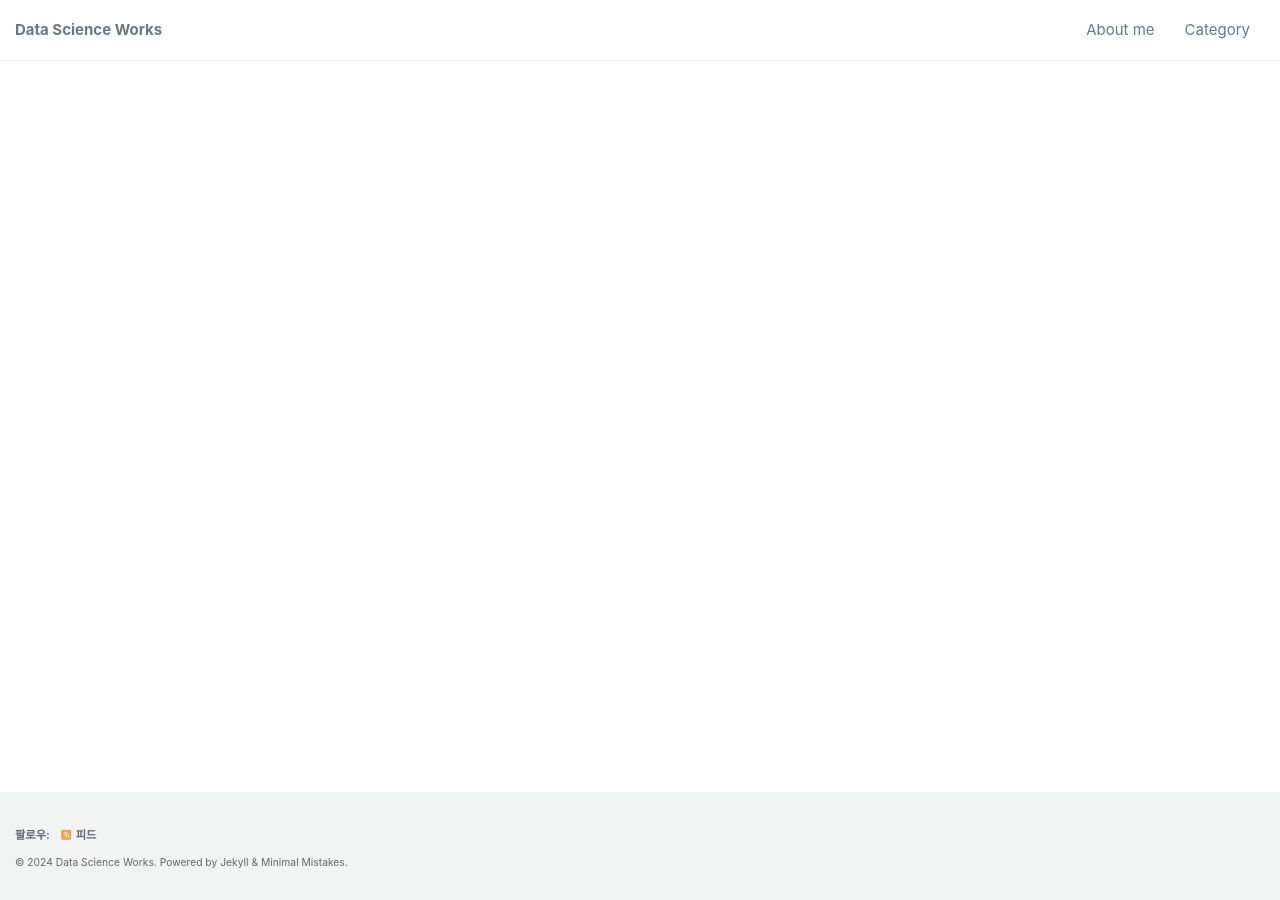
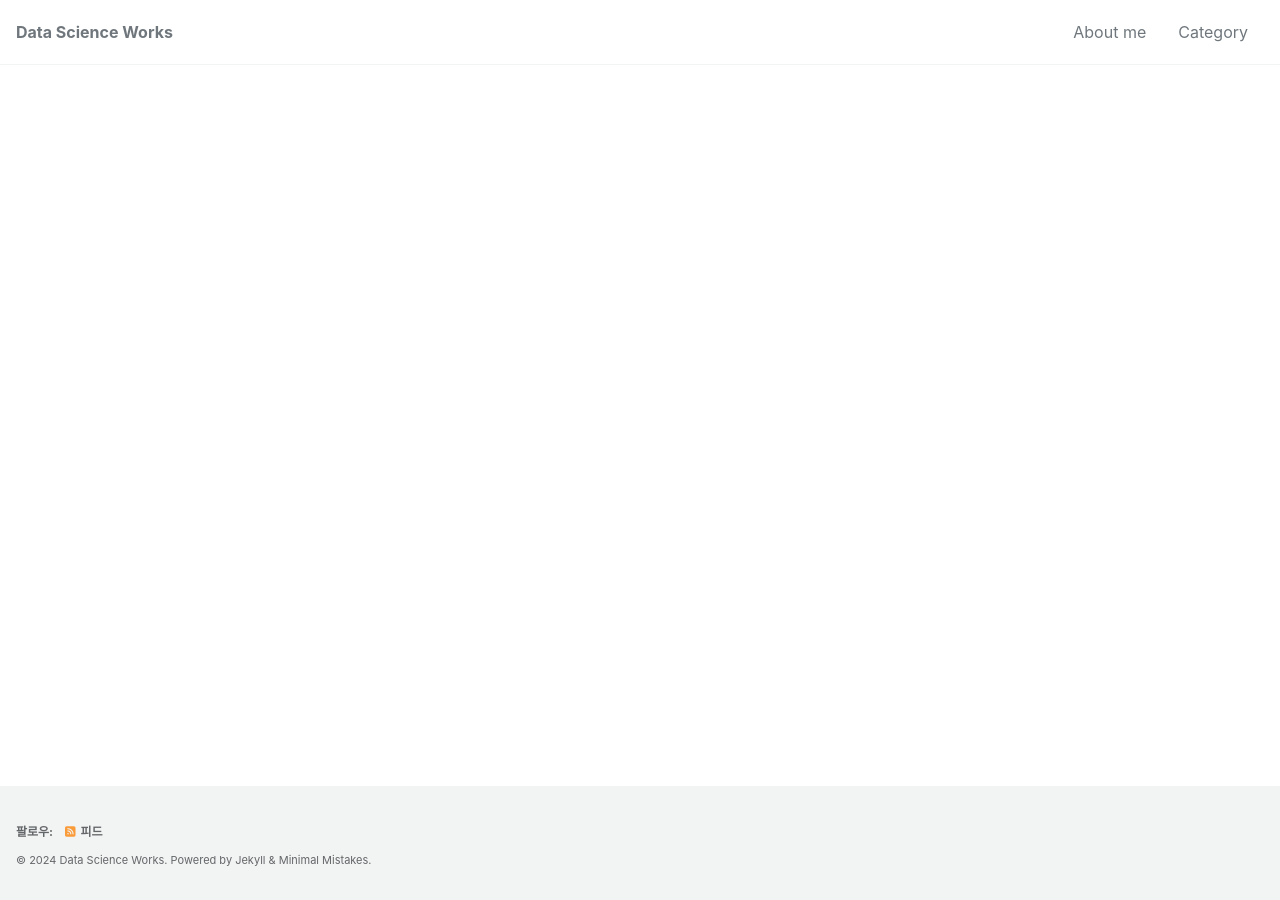
Before and after one commit to uoahvu/uoahvu.github.io, a Jekyll site: the page built from _pages/about.md, in a window 1280 px wide. Built offline with Jekyll 4.4.1, drawn with Linux system fonts in a browser that asks for light colours; cached includes are drawn as plain includes; our own code applies the rules of GitHub Pages for plain Markdown files.

Commit message:
⚡️ font size

```diff
--- a/_sass/minimal-mistakes/_reset.scss
+++ b/_sass/minimal-mistakes/_reset.scss
@@ -17,11 +17,11 @@ html {
   }
 
   @include breakpoint($large) {
-    font-size: 13px;
+    font-size: 14px;
   }
 
   @include breakpoint($x-large) {
-    font-size: 15px;
+    font-size: 16px;
   }
 
   -webkit-text-size-adjust: 100%;
```
